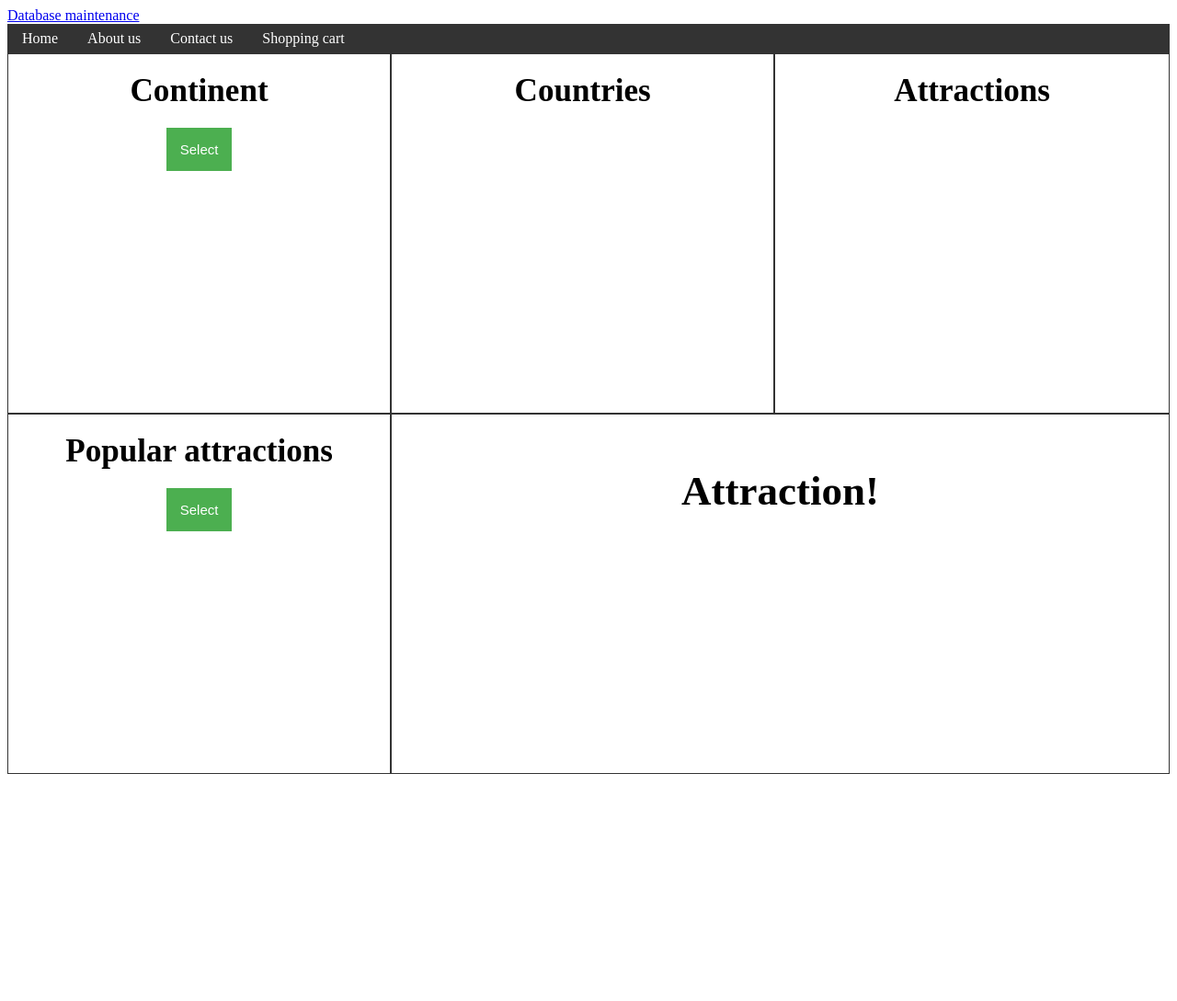
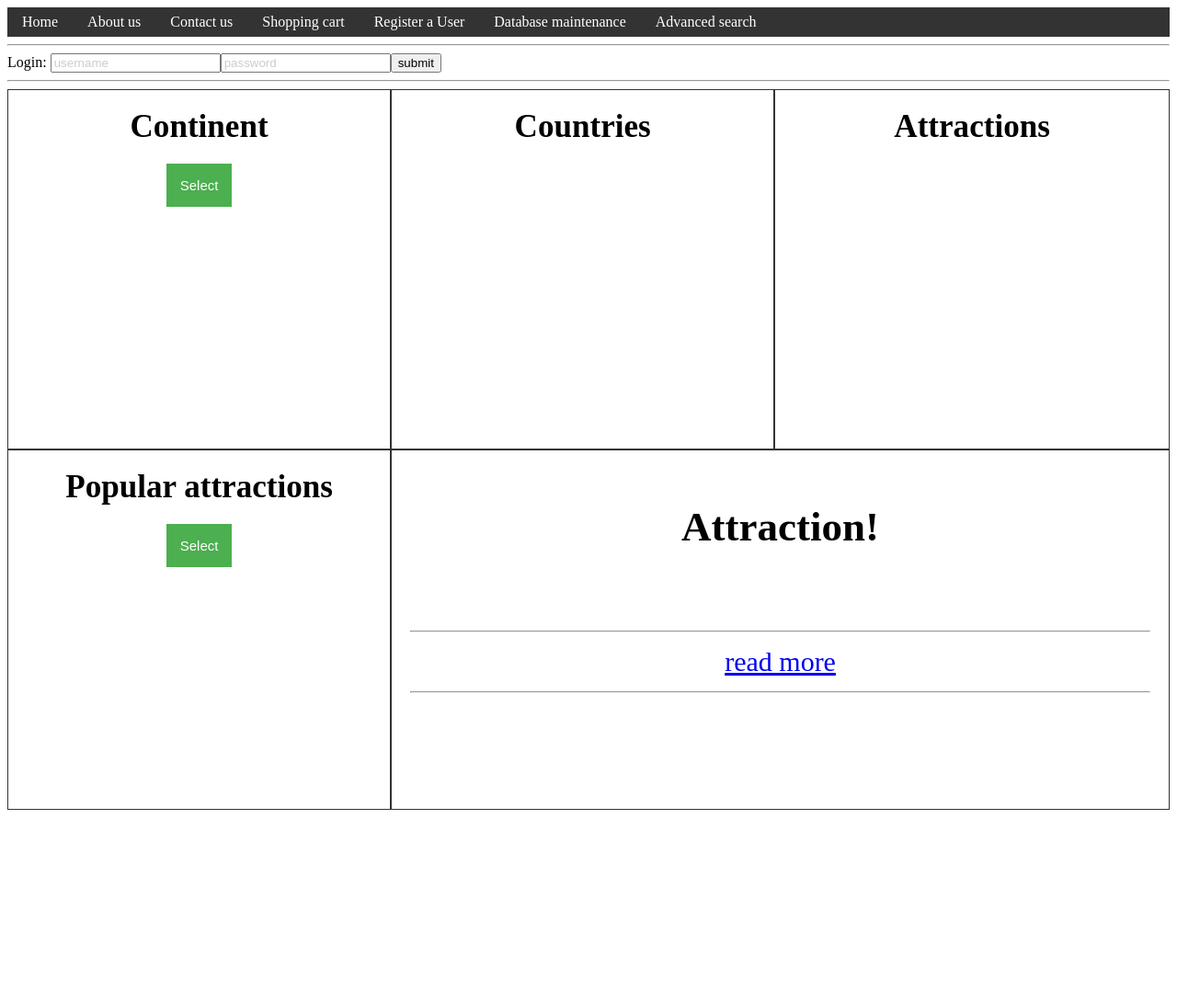
Before and after one commit to jd-vandenbor/Web-applications-project, a PHP site: page /home.php in a window 1280 px wide. Shown: the whole page at 92% size. Before the commit the page ends 842 px from the top, so only its background shows below. Run offline with PHP 8.4, Linux system fonts and the light colour scheme; data comes from the database, SQL or seed files in the repository; data that the repository does not hold is empty.

Commit message:
Update home.php

```diff
--- a/project/home.php
+++ b/project/home.php
@@ -3,16 +3,21 @@
 <head>
   <link rel="stylesheet" href="./home.css">
 <style>
-
+::placeholder {
+  color: #CCC;
+}
 </style>
 </head>
 
 <!-- PHP -->
 <?php
-$servername = "192.168.64.2";
+$servername = "localhost";
 $username = "name";
 $password = "cps630cps";
 $dbname = "places";
+
+session_start();
+$_SESSION['id'] = 1;
 
 
 $conn = mysqli_connect($servername, $username, $password, $dbname);
@@ -77,19 +82,45 @@ echo "var javascript_array = ". $js_array . ";\n";
 ?>
 
 console.log(javascript_array['America'][0]['attractions'][0]);
+
+
+
 </script>
 
 
 
 <body>
-<a href="dbmaintain.php">Database maintenance</a>
-<br>
+
+
 <ul class="nav">
   <li class="navelement"><a class="active" href="#home">Home</a></li>
   <li class="navelement"><a href="#news">About us</a></li>
   <li class="navelement"><a href="#contact">Contact us</a></li>
   <li class="navelement"><a href="#about">Shopping cart</a></li>
+  <li class="navelement"><a href="signup.php">Register a User</a></li>
+  <li class="navelement"><a href="dbmaintain.php">Database maintenance</a></li>
+  <li class="navelement"><a href="advsearch.php">Advanced search</a></li>
 </ul>
+
+
+<hr>
+<?php
+if (isset($_SESSION['user'])) {
+  echo "Welcome " . $_SESSION['user'] . "! Click here to ";
+echo"<a href=\"logout.php\">Sign Out</a> ";
+if($_SESSION['user'] == "admin");
+} else {
+  echo "<form action=\"login.php\" method=\"POST\">";
+  echo "Login:  ";
+  echo "<input type=\"text\" name=\"username\" placeholder=\"username\">";
+  echo "<input type=\"text\" name=\"password\" placeholder=\"password\">";
+  echo "<input type=\"hidden\" name=\"form_submitted\" value=\"1\" />";
+      echo "<input type=\"submit\" value=\"submit\">";
+echo "</form>";
+
+}
+?>
+<hr>
 
 <div class="grid-container">
   <div class="grid-item">
@@ -121,7 +152,7 @@ console.log(javascript_array['America'][0]['attractions'][0]);
         <button class="dropbtn" >Select</button>
         <div class="dropdown-content">
           <a onclick="selectAttraction (0, 'America', 0)" href="#" >CN tower</a>
-          <a onclick="selectAttraction (, 'Africa', 0)" href="#">Amboseli National Park</a>
+          <a onclick="selectAttraction (0, 'Africa', 0)" href="#">Amboseli National Park</a>
           <a onclick="selectAttraction (1, 'America', 0)" href="#">Grand Canyon</a>
           <a onclick="selectAttraction (1, 'America', 1)" href="#">Mount Rushmore</a>
           <a onclick="selectAttraction (1, 'Europe', 0)" href="#">Keukenhof</a>
@@ -131,6 +162,12 @@ console.log(javascript_array['America'][0]['attractions'][0]);
   <div class="grid-item" style="grid-column: 2 / span 2;">
     <h2 id="atrHeadline">Attraction!</h2>
     <img id="atrimg" style="width:50%" class="attractin-img" src="">
+    <hr>
+    <a href="readmore.php">read more</a>
+    <hr>
+    <img id="atrimg2" style="width:30%" class="attractin-img" src="">
+    <img id="atrimg3" style="width:30%" class="attractin-img" src="">
+    <img id="atrimg4" style="width:30%" class="attractin-img" src="">
   </div>
   <!-- <div class="grid-item">6</div>   -->
   <!--<div class="grid-item">7</div>
@@ -204,11 +241,35 @@ console.log(javascript_array['America'][0]['attractions'][0]);
   }
 
   function selectAttraction (Countryindex, continent, attractionIndex) {
+    console.log(attractionIndex);
+    sessionStorage.setItem("Countryindex", Countryindex);
+    sessionStorage.setItem("continent", continent);
+    sessionStorage.setItem("attractionIndex", attractionIndex);
+
+
+    if (attractionIndex == 1) { altA = 0} else {altA = 1}
+    if (Countryindex == 1) { altC = 0} else {altC = 1}
     attraction2 = javascript_array[continent][Countryindex]['attractions'][attractionIndex];
+    attraction3 = javascript_array[continent][Countryindex]['attractions'][altA];
+    attraction4 = javascript_array[continent][altC]['attractions'][0];
+    attraction5 = javascript_array[continent][altC]['attractions'][1];
+
     //change image url
     console.log(attraction2['imageURL']);
     var atrimage = document.getElementById("atrimg");
     atrimage.src = attraction2['imageURL'];
+
+    console.log(attraction3['imageURL']);
+    var atrimage = document.getElementById("atrimg2");
+    atrimage.src = attraction3['imageURL'];
+
+    console.log(attraction4['imageURL']);
+    var atrimage = document.getElementById("atrimg3");
+    atrimage.src = attraction4['imageURL'];
+
+    console.log(attraction5['imageURL']);
+    var atrimage = document.getElementById("atrimg4");
+    atrimage.src = attraction5['imageURL'];
 
     //change headline
     var atrHeadline = document.getElementById("atrHeadline");
@@ -216,8 +277,19 @@ console.log(javascript_array['America'][0]['attractions'][0]);
 
 
 
+
+
   }
 
+  function mysearch(){
+    var inp1 = document.getElementById("inp1").value;
+    var inp2 = document.getElementById("inp2").value;
+    var inp3 = document.getElementById("inp3").value;
+    console.log(inp1)
+    console.log(inp2)
+    console.log(inp3)
+    selectAttraction (inp1, inp2, inp3);
+  }
 </script>
 
 </body>
```
